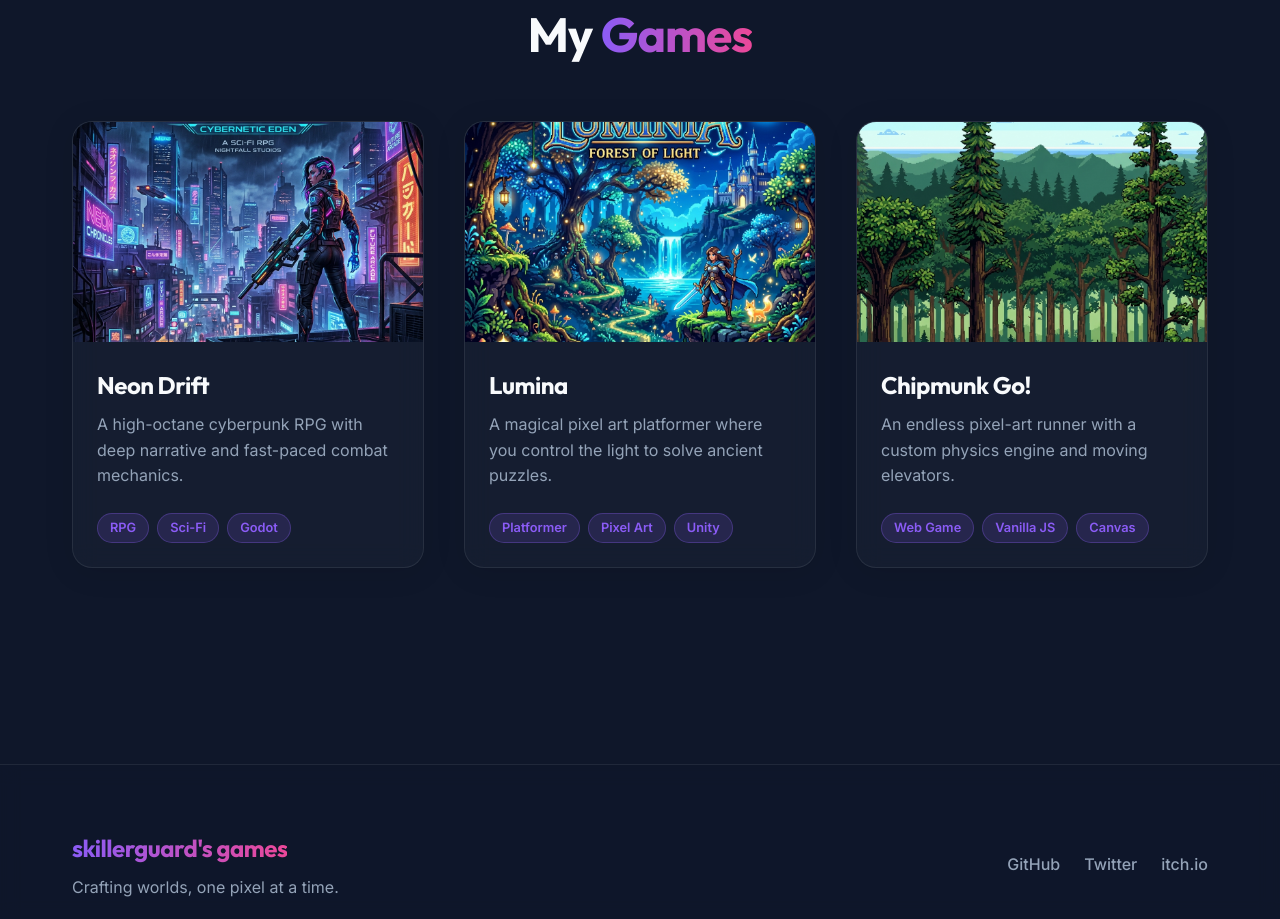
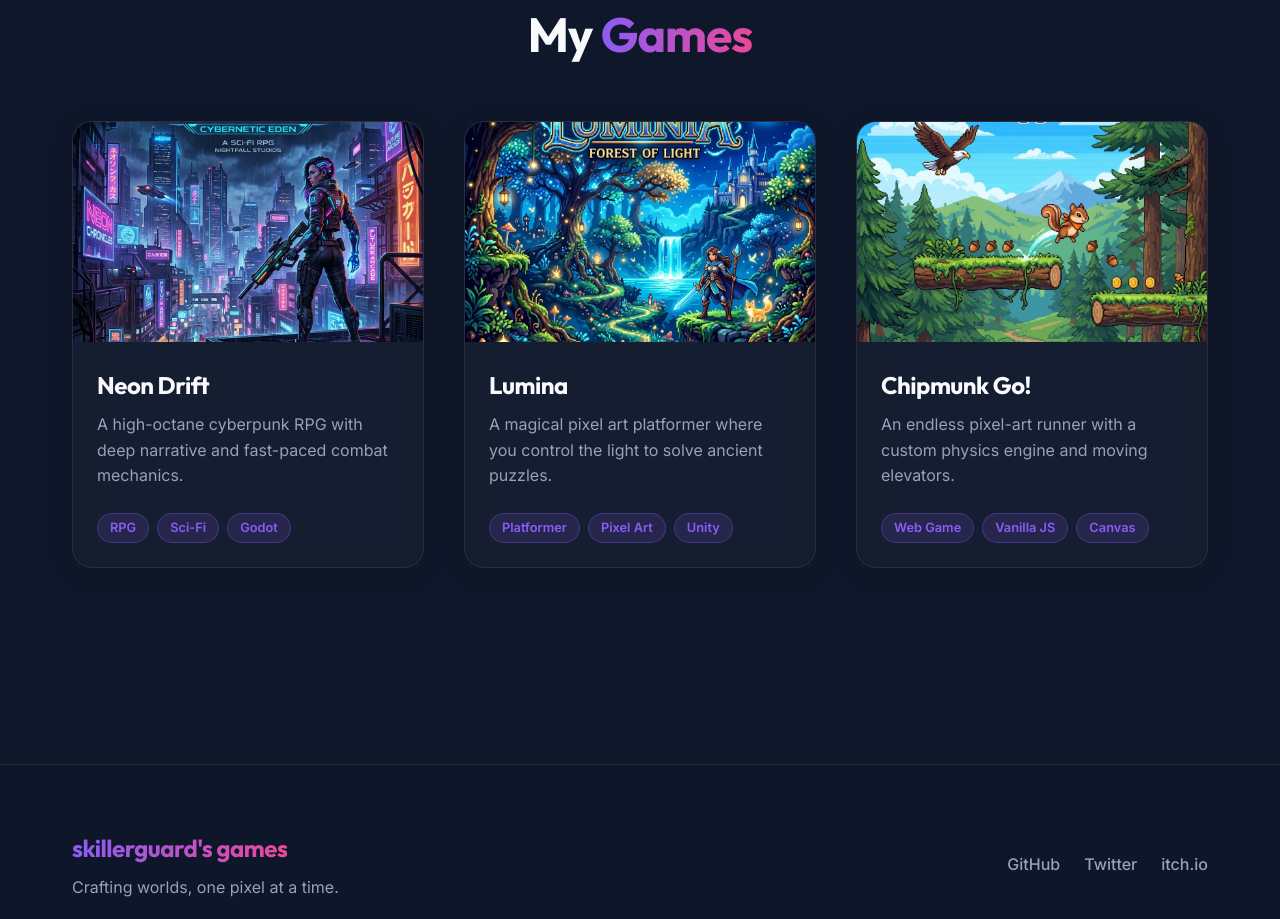
Before and after one commit to skillerGuard/portfolio, a React (Vite) app: page / in a window 1280 px wide. Shown: the part 900-1819 px from the top of the page. Built offline with nearby package versions, Linux system fonts and the light colour scheme.

Commit message:
Update Chipmunk Go game cover image to a generated screenshot

```diff
--- a/src/components/ProjectGrid.jsx
+++ b/src/components/ProjectGrid.jsx
@@ -22,7 +22,7 @@ const projects = [
     id: 3,
     title: 'Chipmunk Go!',
     description: 'An endless pixel-art runner with a custom physics engine and moving elevators.',
-    image: '/chipmunk-go/assets/bg.png',
+    image: '/chipmunk_go_cover.png',
     link: '/chipmunk-go/index.html',
     tags: ['Web Game', 'Vanilla JS', 'Canvas']
   }
```
Also changed, not shown: public/chipmunk_go_cover.png (added).
